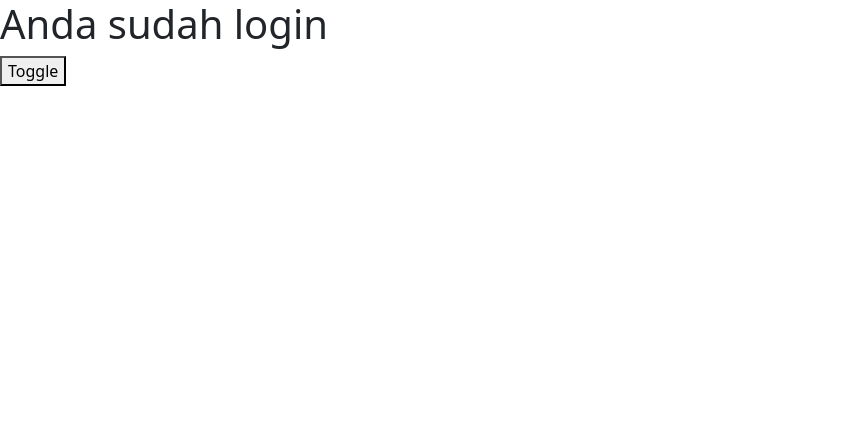
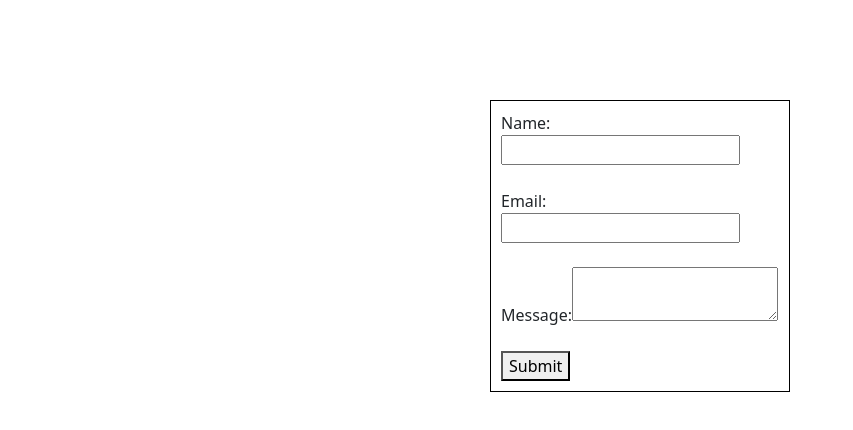
Before and after one commit to yuliantocode93/React-Materi-Dasar-Eduwork, a React (Create React App) app: page / in a window 1280 px wide. Shown: the top 430 px of the page, without its empty margins (0-853 px from the left). Built offline with nearby package versions, Linux system fonts and the light colour scheme.

Commit message:
add form2

```diff
--- a/src/App.js
+++ b/src/App.js
@@ -9,7 +9,7 @@
 function App() {
   return (
     <div className="App">
-      <Rendering />
+      <Form />
     </div>
   );
 }
--- /dev/null
+++ b/src/Form/Pembahasan/form2.jsx
@@ -0,0 +1,56 @@
+import React, { useState } from "react";
+
+function MyForm() {
+  // State untuk menyimpan nilai input
+  const [formData, setFormData] = useState({
+    name: "",
+    email: "",
+    message: "",
+  });
+
+  // Handler untuk mengupdate state saat nilai input berubah
+  const handleInputChange = (event) => {
+    const { name, value } = event.target;
+    setFormData((prevState) => ({
+      ...prevState,
+      [name]: value,
+    }));
+  };
+
+  // Handler untuk mengirim form
+  const handleSubmit = (event) => {
+    event.preventDefault();
+    // Lakukan sesuatu dengan data yang dikirim
+    console.log(formData);
+    // Contoh: Kirim data ke backend
+    // reset form setelah di-submit
+    setFormData({
+      name: "",
+      email: "",
+      message: "",
+    });
+  };
+
+  return (
+    <form onSubmit={handleSubmit} style={{ margin: "100px auto", border: "1px solid black", padding: "10px", width: "300px" }}>
+      <div>
+        <label htmlFor="name">Name: </label>
+        <input type="text" id="name" name="name" value={formData.name} onChange={handleInputChange} required />
+      </div>
+      <br />
+      <div>
+        <label htmlFor="email">Email: </label>
+        <input type="email" id="email" name="email" value={formData.email} onChange={handleInputChange} required />
+      </div>
+      <br />
+      <div>
+        <label htmlFor="message">Message: </label>
+        <textarea id="message" name="message" value={formData.message} onChange={handleInputChange} required />
+      </div>
+      <br />
+      <button type="submit">Submit</button>
+    </form>
+  );
+}
+
+export default MyForm;
--- a/src/Form/index.jsx
+++ b/src/Form/index.jsx
@@ -1,10 +1,11 @@
 import React from "react";
 import FormElement from "./Pembahasan/FormElement";
 import Validation from "./Pembahasan/Validation";
+import MyForm from "./Pembahasan/form2";
 
 class Form extends React.Component {
   render() {
-    return <Validation />;
+    return <MyForm />;
   }
 }
 
```
